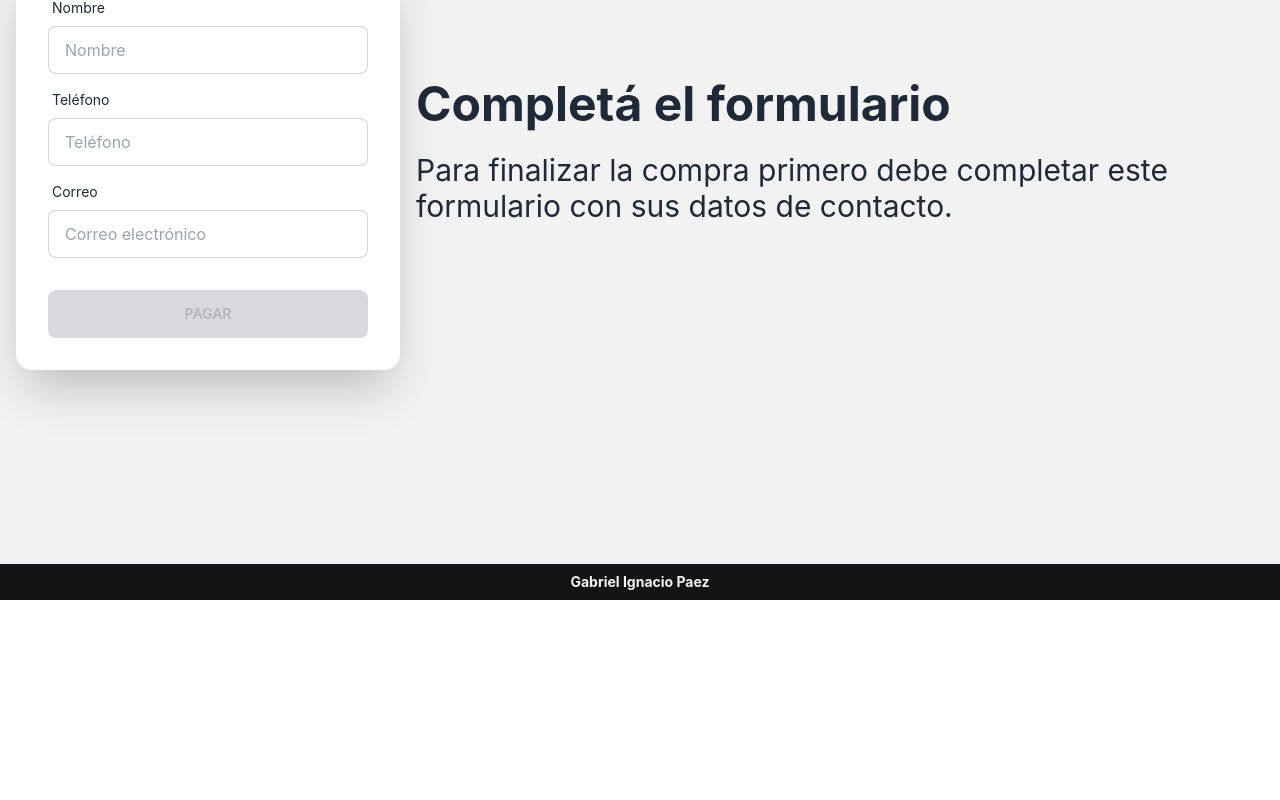
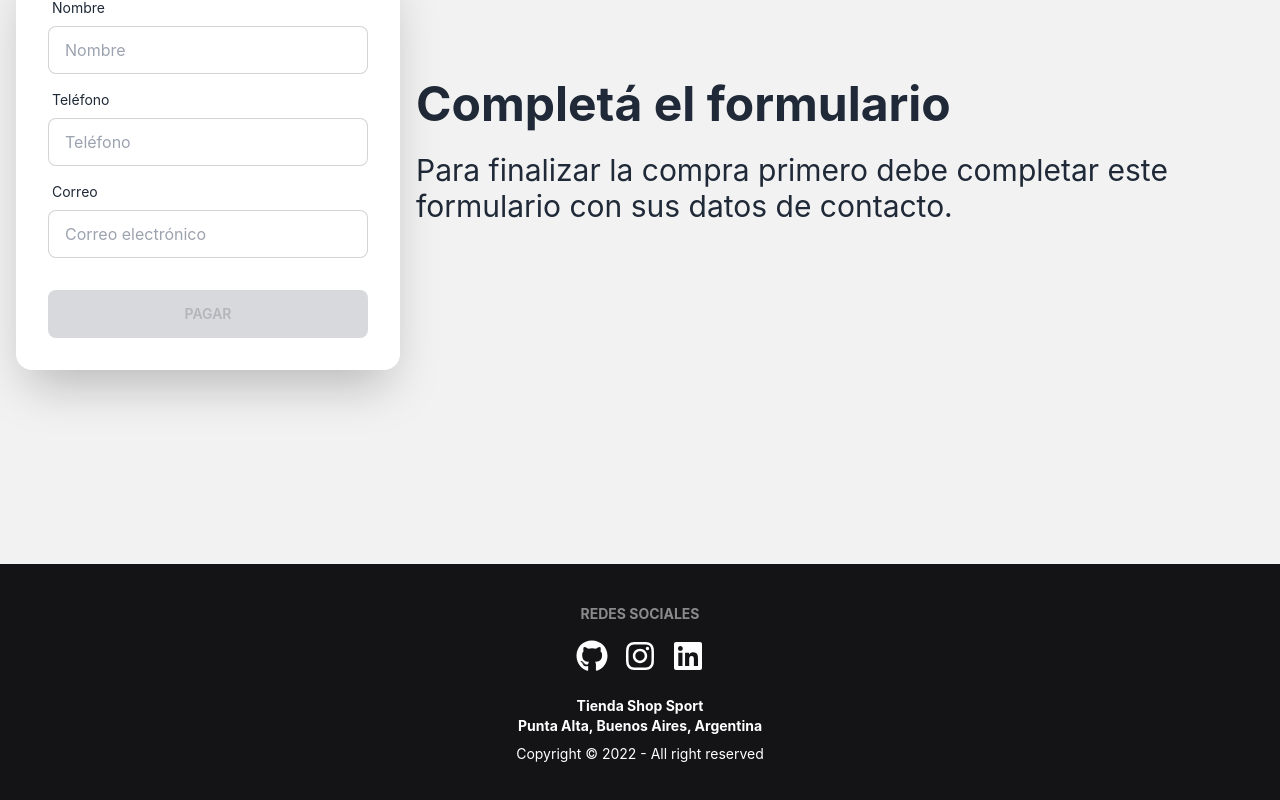
Before and after one commit to gabrielp92/tienda-reactjs, a React (Create React App) app: page /cart/check-out in a window 1280 px wide. Shown: the part 332-1132 px from the top of the page. Before the commit the page ends 932 px from the top, so only its background shows below. Built offline with nearby package versions, Linux system fonts and the light colour scheme; no server answers; the database is empty.

Commit message:
se agrega Footer.js

```diff
--- a/package.json
+++ b/package.json
@@ -10,6 +10,7 @@
     "firebase": "^9.8.1",
     "react": "^18.0.0",
     "react-dom": "^18.0.0",
+    "react-icons": "^4.3.1",
     "react-router-dom": "^6.3.0",
     "react-scripts": "5.0.0",
     "web-vitals": "^2.1.4"
--- a/src/App.css
+++ b/src/App.css
@@ -11,11 +11,12 @@
   font-size: calc(20px + 2vmin);
 }
 
+/*
 .footer {
   display: flex;
   justify-content: center;
   margin: 0;
-}
+}*/
 
 @keyframes App-logo-spin {
   from {
--- a/src/App.js
+++ b/src/App.js
@@ -6,6 +6,7 @@ import ItemDetailContainer from './components/ItemDetailContainer';
 import Cart from './components/Cart';
 import { CartContextProvider } from './context/CartContext';
 import SaveCompra from './components/SaveCompra';
+import Footer from './components/Footer';
 
 function App() {
 
@@ -26,9 +27,7 @@ function App() {
               <Route path='/cart/check-out' element={<SaveCompra/>}/>
             </Routes>
           </main>
-          <footer className="footer font-bold bg-paleta-colorFondoFooter text-paleta-colorTextoFooter py-2">
-            <h3>Gabriel Ignacio Paez</h3>
-          </footer>
+          <Footer/>
         </div>
       </BrowserRouter>
     </CartContextProvider>
--- /dev/null
+++ b/src/components/Footer.js
@@ -0,0 +1,30 @@
+import { FaLinkedin, FaInstagram, FaGithub } from 'react-icons/fa'; //íconos de Font Awesome
+
+const Footer = () => {
+
+  return (
+    <>
+        <footer className="footer footer-center p-10 text-neutral-content bg-paleta-colorFondoFooter">
+            <div className="mb-[-1rem]">
+                <span className="footer-title">REDES SOCIALES</span>
+                <div className="grid grid-flow-col gap-4">
+                    <a className="text-[2rem]" href="https://github.com/gabrielp92/tienda-reactjs" target="_blank" title="GitHub">
+                        <FaGithub/>
+                    </a>
+                    <a className="text-[2rem]" href="https://www.instagram.com/_gabriel.paez/" target="_blank" title="Instagram">
+                        <FaInstagram/>
+                    </a>
+                    <a className="text-[2rem]" href="https://www.linkedin.com/in/gabriel-paez/" target="_blank" title="Linkedin">
+                        <FaLinkedin/>
+                    </a>
+                </div>
+            </div>
+            <div>
+                <p className="font-bold">Tienda Shop Sport<br/>Punta Alta, Buenos Aires, Argentina</p>
+                <p>Copyright © 2022 - All right reserved</p>
+            </div>
+        </footer>
+    </>
+  )
+}
+export default Footer
--- a/src/components/SaveCompra.js
+++ b/src/components/SaveCompra.js
@@ -50,7 +50,7 @@ return (
     <div className="mt-20 sm:mt-24">
         {
             orderId != null ?
-            <div className="mt-6">
+            <div className="mt-32">
                 <h3 className="font-bold italic text-[1.1rem] md:text-[1.5rem] xl:text-[1.75rem] 2xl:text-[3.5rem]">Compra realizada exitosamente!</h3>
                 <p className="font-normal italic text-[1.1rem] md:text-[1.5rem] xl:text-[1.75rem] 2xl:text-[3.5rem]">id compra: {orderId}</p>
                 <button className="btn btn-outline font-bold mt-6 px-2 text-paleta-colorNavbar hover:bg-paleta-colorButton">
```
Also changed, not shown: 1 other file (tests, documents, lock files or other folders). Lines whose indentation alone changed are shown as unchanged.
